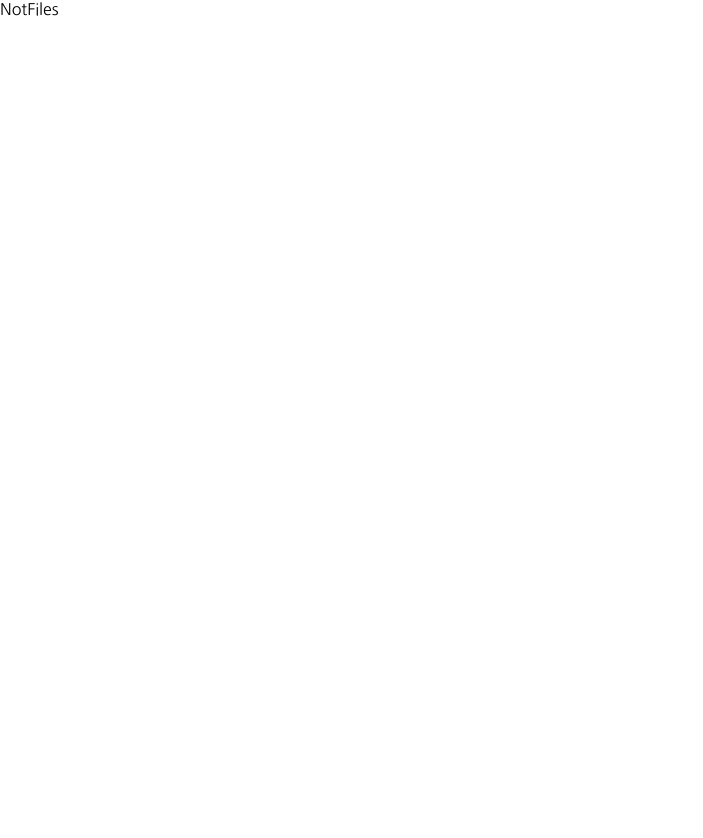
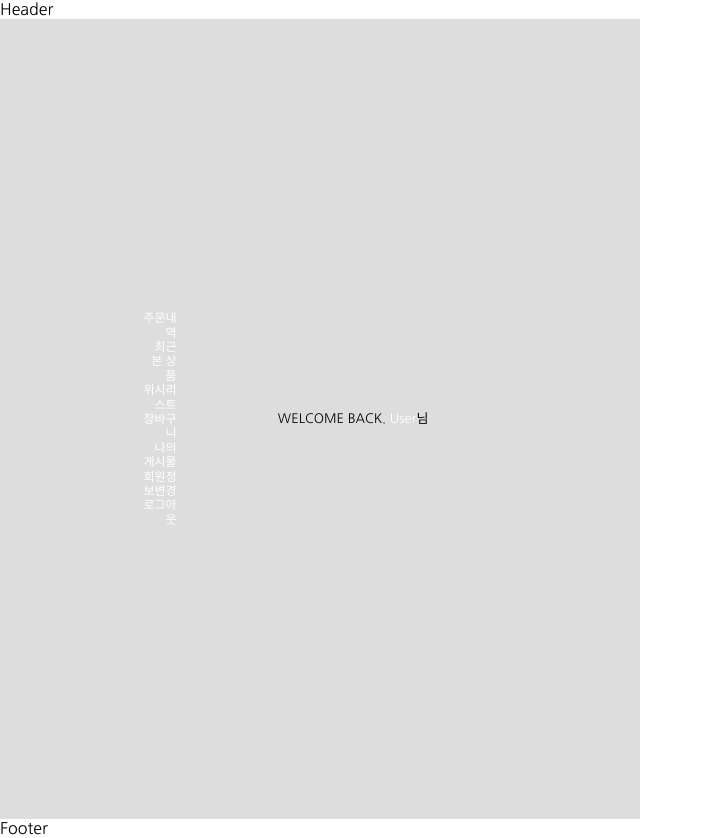
Before and after one commit to msun97/project-vancleef, a React (Vite) app: page /mypage in a window 1280 px wide. Shown: the whole page, without its empty margins (0-703 px from the left). Before the commit the page ends 800 px from the top, so only its background shows below. Built offline with nearby package versions, Linux system fonts and the light colour scheme.

Commit message:
mypage 파일 구조 생성

```diff
--- a/src/App.jsx
+++ b/src/App.jsx
@@ -2,6 +2,7 @@ import { BrowserRouter, Routes, Route } from 'react-router-dom';
 import Layout from './components/Layout';
 import Home from './pages/home';
 import NotFiles from './pages/notfile';
+import MyPage from './pages/mypage';
 const App = () => {
   return (
     <>
@@ -10,6 +11,7 @@ const App = () => {
           <Route path="/" element={<Layout />}>
             <Route index element={<Home />} />
             <Route path="/home" element={<Home />} />
+						<Route path="/mypage" element={<MyPage />} />
           </Route>
           <Route path="*" element={<NotFiles />} />
         </Routes>
--- /dev/null
+++ b/src/pages/mypage/index.jsx
@@ -0,0 +1,44 @@
+// MyPage.js
+import React from "react";
+import { Link, Outlet } from "react-router-dom";
+
+function MyPage() {
+  return (
+    <div className="flex flex-row w-full h-screen">
+      {/* Left Side */}
+      <div className="w-1/2 bg-gray-20 flex items-center justify-center p-[var(--padding-330)]">
+        <div className="flex items-center justify-center space-x-10">
+          <nav style={{ color: '--gray-100' }}
+            className="w-1/2 flex flex-col justify-center font-secondary text-[12px] text-right
+"
+          >
+            <Link to="/mypage/order" className="flex-row">주문내역</Link>
+            <Link to="/mypage/recent"  className="flex-row">최근 본 상품</Link>
+            <Link to="/mypage/wishlist" className="flex-row">위시리스트</Link>
+            <Link to="/mypage/cart" className="flex-row">장바구니</Link>
+            <Link to="/mypage/myposts" className="flex-row">나의 게시물</Link>
+            <Link to="/profile" className="flex-row">회원정보변경</Link>
+            <Link to="/logout" className="flex-row">로그아웃</Link>
+          </nav>
+        </div>
+
+        {/* 필요 시 세로선 사용
+        <div className="w-px h-48 bg-black" />
+        */}
+
+        <div className="w-1/2 flex items-center justify-center">
+          <p className="text-content-xs text-[--gray-100]">
+            WELCOME BACK. <Link to="/profile">User</Link>님
+          </p>
+        </div>
+      </div>
+
+      {/* Right Side */}
+      <div className="absolute w-1/2 bg-white flex flex-col items-center justify-center p-[var(--padding-144)] overflow-y-scroll">
+        <Outlet />
+      </div>
+    </div>
+  );
+}
+
+export default MyPage;
```
Also changed, not shown: src/components/mypage/Cart.jsx (added), src/components/mypage/LogOut.jsx (added), src/components/mypage/Myposts.jsx (added), src/components/mypage/Order.jsx (added), src/components/mypage/ProfileEdit.jsx (added), src/components/mypage/Recent.jsx (added), src/components/mypage/SignUp.jsx (added), src/components/mypage/Wishlist.jsx (added), 2 other files (tests, documents, lock files or other folders).
